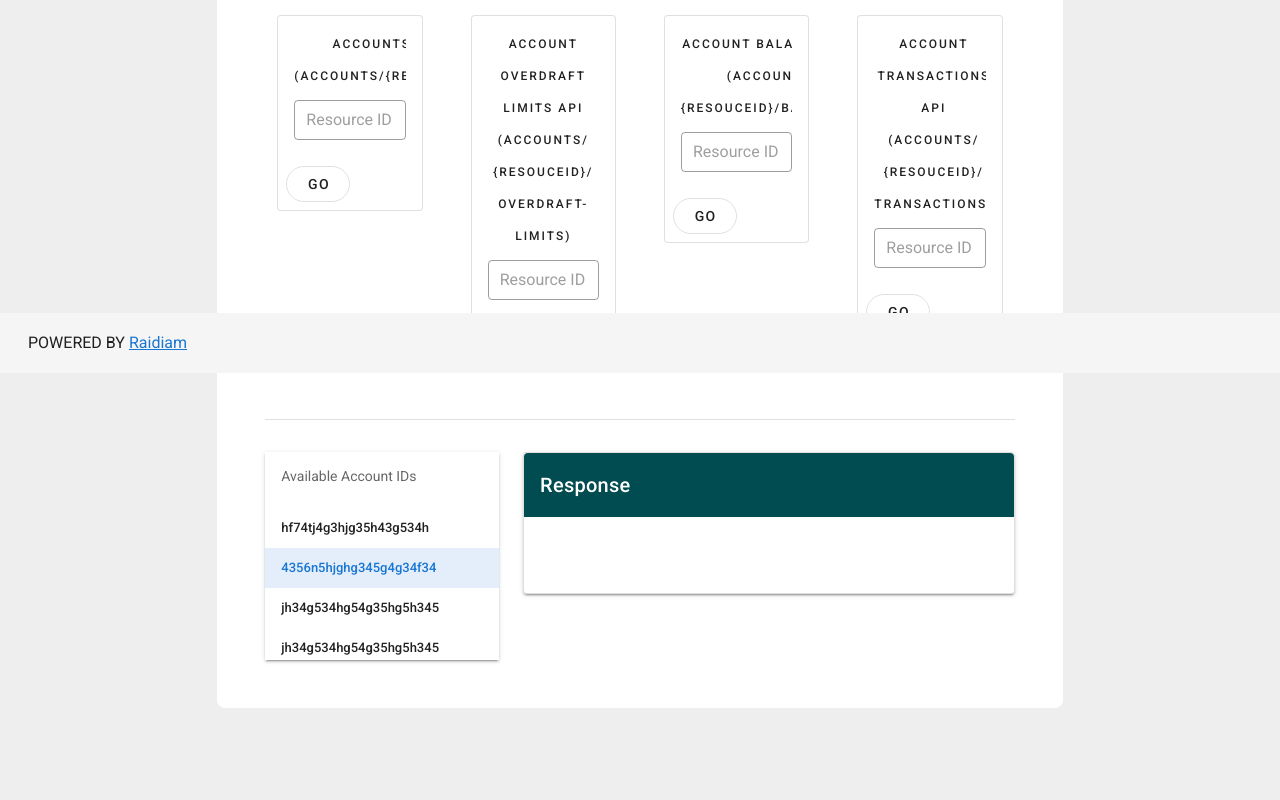
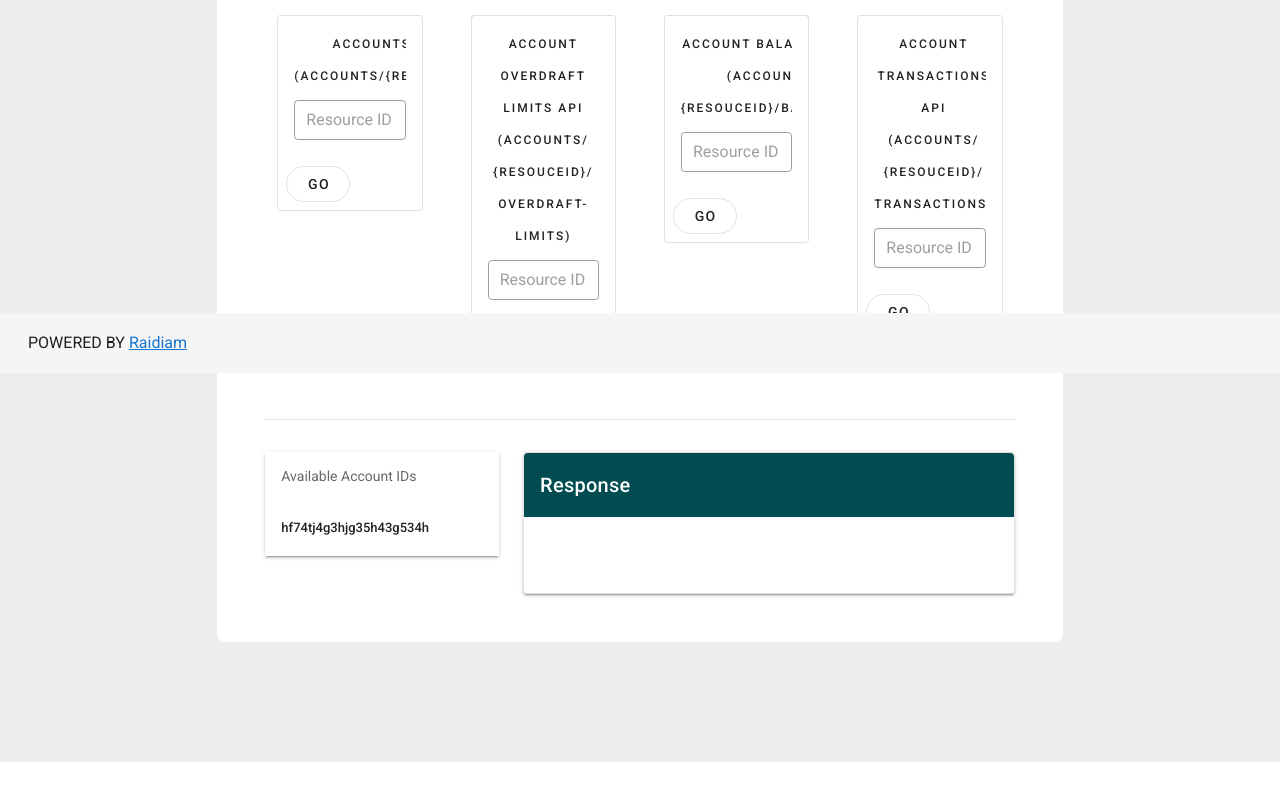
Before and after one commit to OpenBanking-Brasil/applications-exemplo, a Vue app in the folder tpp-payments-client/tpp-views/: page /accounts in a window 1280 px wide. Shown: the part 427-1227 px from the top of the page. After the commit the page ends 1189 px from the top, so only its background shows below. Built offline with nearby package versions, Linux system fonts and the light colour scheme.

Commit message:
refactore list

```diff
--- a/tpp-payments-client/tpp-views/src/views/AccountsMenu.vue
+++ b/tpp-payments-client/tpp-views/src/views/AccountsMenu.vue
@@ -104,19 +104,7 @@ export default {
       selected: true,
       selectedItem: 1,
       items: [
-        { text: "hf74tj4g3hjg35h43g534h" },
-        { text: "4356n5hjghg345g4g34f34" },
-        { text: "jh34g534hg54g35hg5h345" },
-        { text: "jh34g534hg54g35hg5h345" },
-        { text: "jh34g534hg54g35hg5h345" },
-        { text: "jh34g534hg54g35hg5h345" },
-        { text: "jh34g534hg54g35hg5h345" },
-        { text: "jh34g534hg54g35hg5h345" },
-        { text: "jh34g534hg54g35hg5h345" },
-        { text: "jh34g534hg54g35hg5h345" },
-        { text: "jh34g534hg54g35hg5h345" },
-        { text: "jh34g534hg54g35hg5h345" },
-        { text: "jh34g534hg54g35hg5h345" },
+        { text: "hf74tj4g3hjg35h43g534h" }
       ],
     };
   },
```
